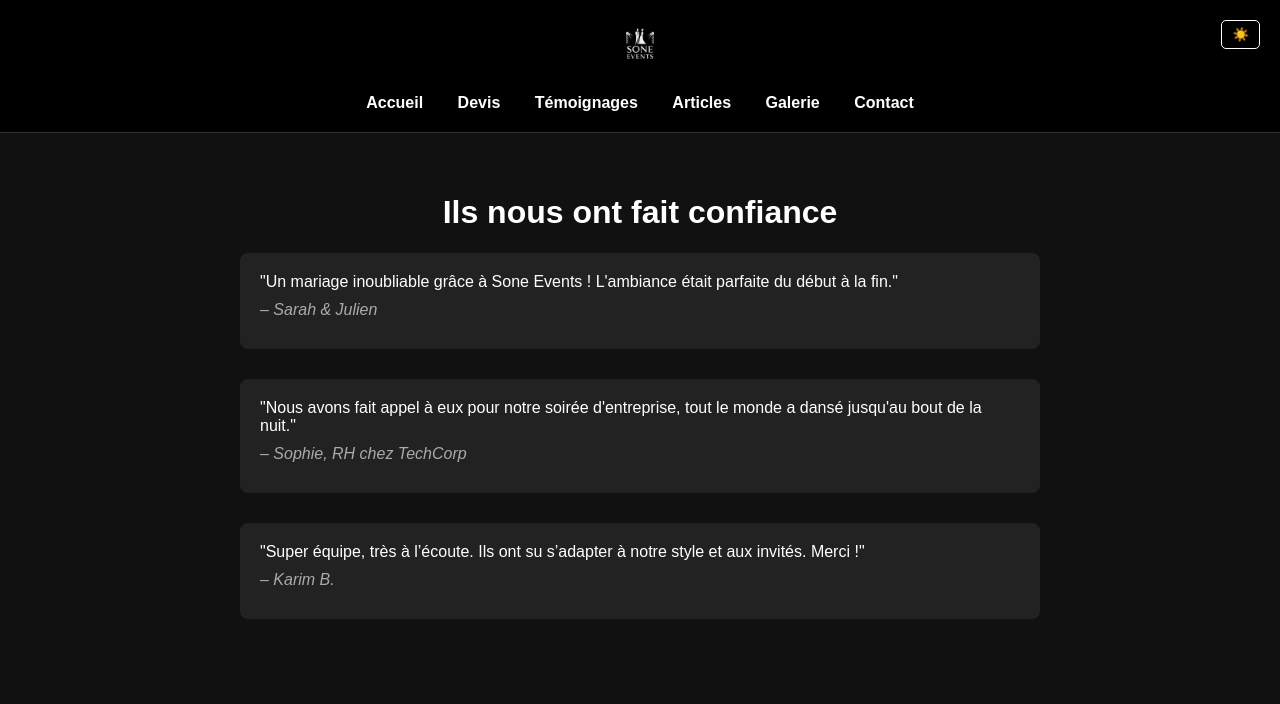
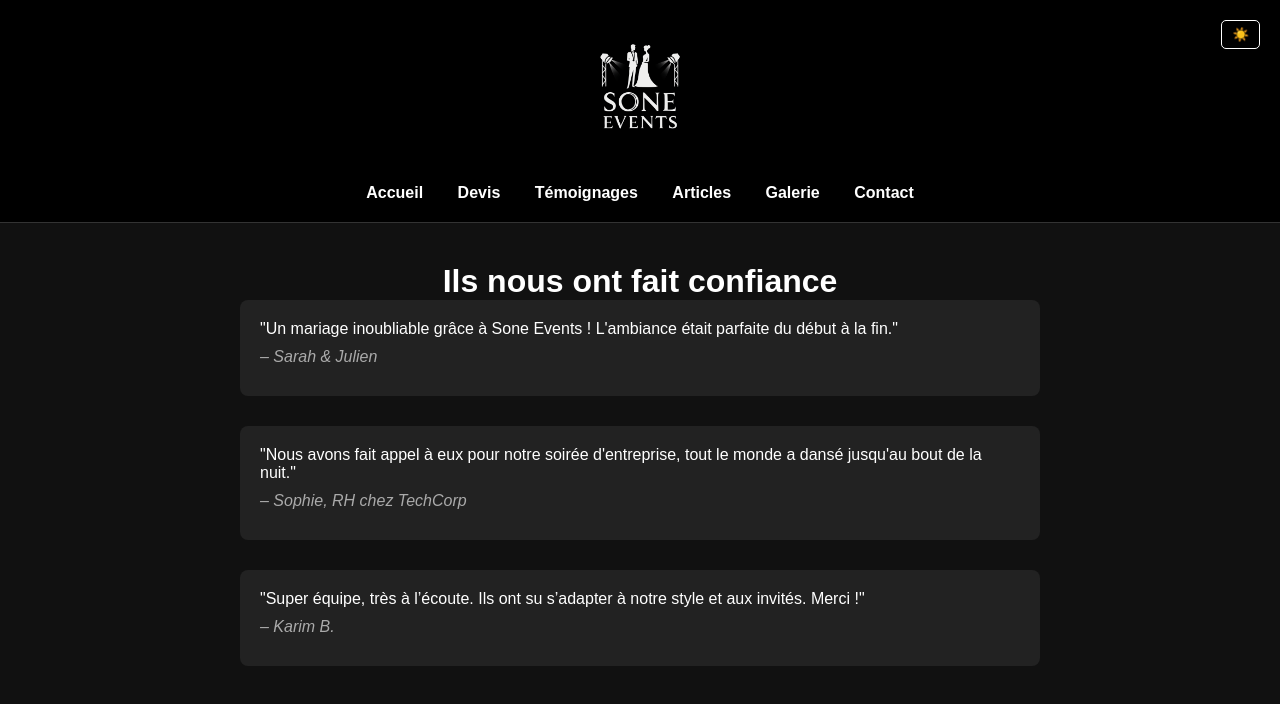
Before and after one commit to sone-events/Sone-Events, a plain HTML site: page temoignages.html in a window 1280 px wide. Drawn offline with Linux system fonts and the light colour scheme.

Commit message:
Update temoignages.html

```diff
--- a/temoignages.html
+++ b/temoignages.html
@@ -4,6 +4,9 @@
   <meta charset="UTF-8" />
   <meta name="viewport" content="width=device-width, initial-scale=1.0" />
   <title>Sone Events - Témoignages</title>
+
+<link rel="stylesheet" href="styles.css?v=2">
+
   <style>
     body {
       background-color: #111;
@@ -20,8 +23,9 @@
     }
 
     header {
-      background-color: #000;
-      padding: 20px 0;
+      background-color: #000 !important;
+      background-image: none !important;
+      padding: 20px;
       text-align: center;
       border-bottom: 1px solid #333;
       position: relative;
@@ -140,7 +144,7 @@
 <body>
   <header>
     <button id="dark-mode-toggle" onclick="toggleDarkMode()">☀️</button>
-    <a href="index.html"><img src="logo.png" alt="Logo Sone Events"></a>
+    <a href="index.html"><img src="logo.png" alt="Logo Sone Events" class="logo">
     <nav>
       <ul>
         <li><a href="index.html">Accueil</a></li>
```
